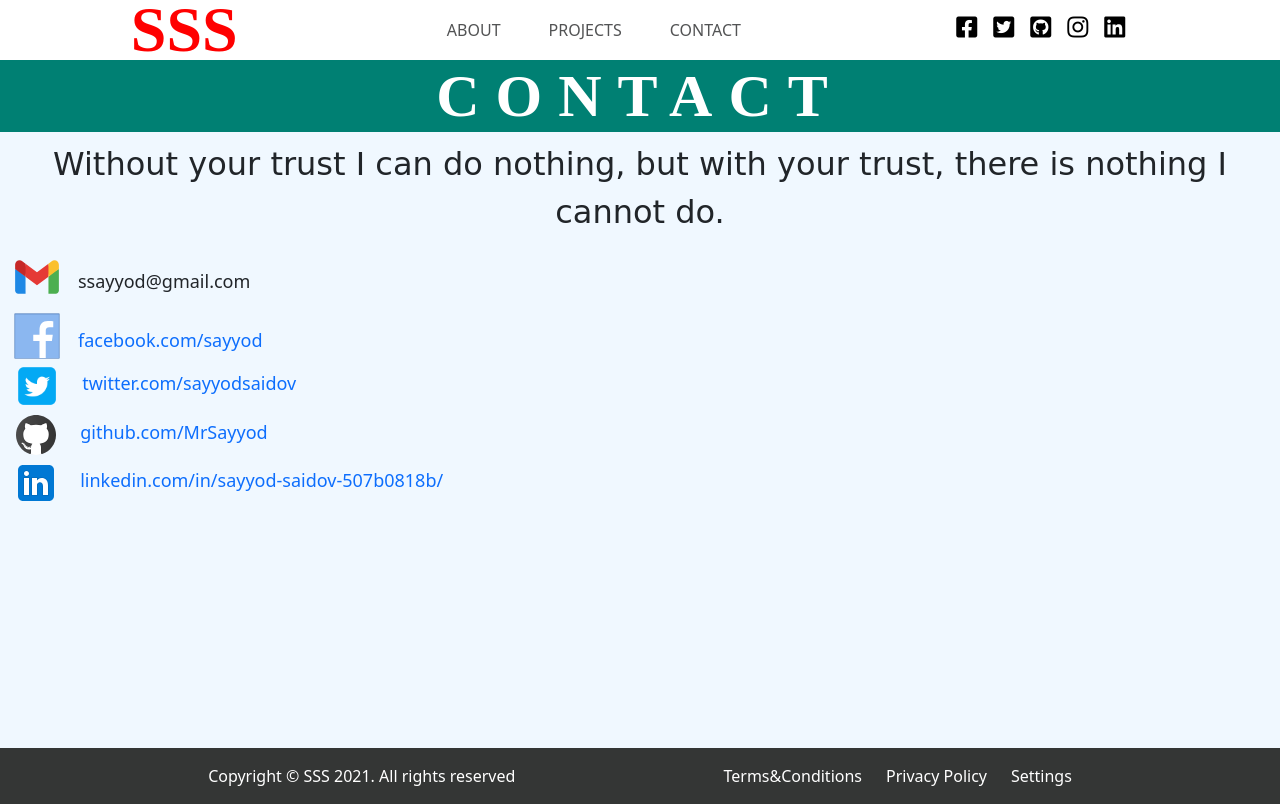
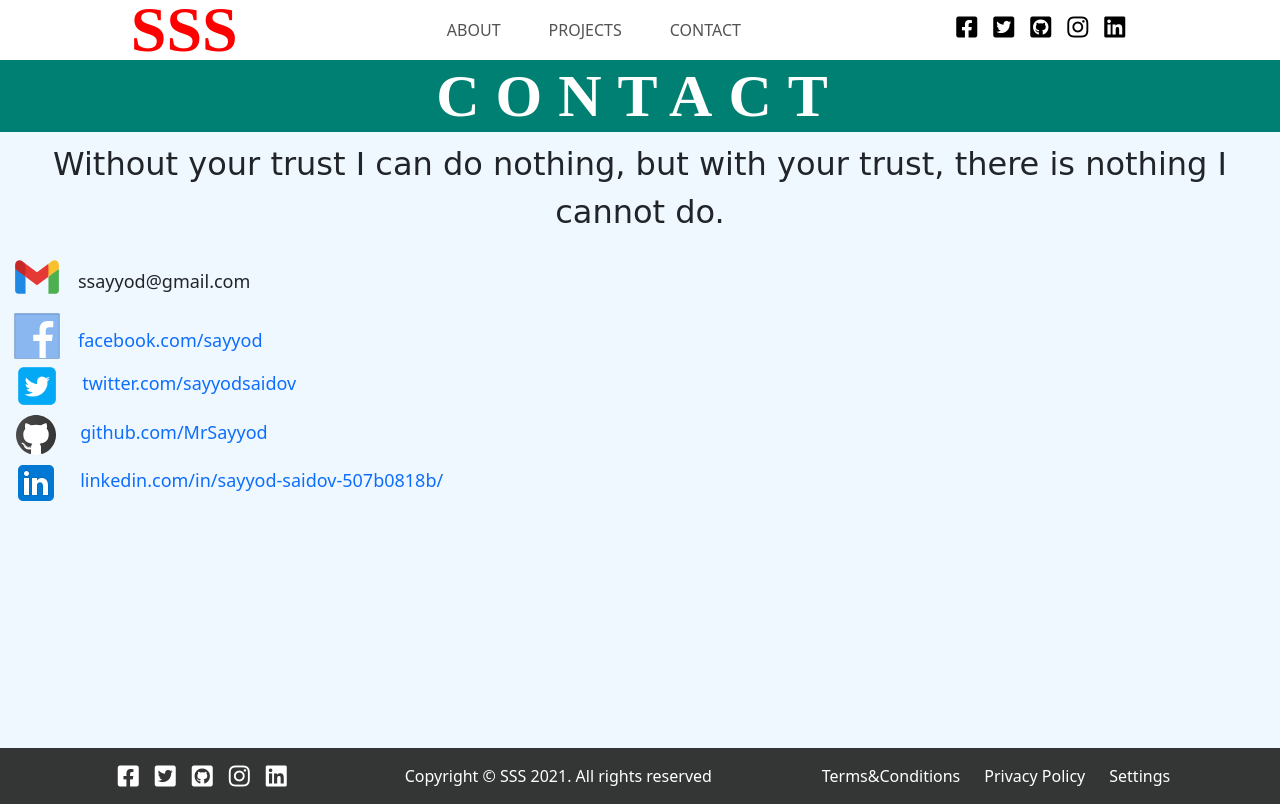
Before and after one commit to MrSayyod/Portfolio, a plain HTML site: page contact.html in a window 1280 px wide. Drawn offline with nearby package versions, Linux system fonts and the light colour scheme; a web font is replaced by a local one.

Commit message:
Add links into the footer

```diff
--- a/contact.css
+++ b/contact.css
@@ -126,3 +126,7 @@ main .container-fluid div a {
   font-size: large;
   margin-left: 1rem;
 }
+
+.left-footer ul li a i {
+  color: #fff
+}
--- a/contact.html
+++ b/contact.html
@@ -98,6 +98,35 @@
     </div>
   </main>
   <footer class="d-flex justify-content-evenly">
+    <div class="left-footer mt-3 p-0">
+      <ul class="list-unstyled d-flex m-0">
+        <li class="px-2">
+          <a href="https://www.facebook.com/sayyod">
+            <i class="fab fa-facebook-square"></i>
+          </a>
+        </li>
+        <li class="px-2">
+          <a href="https://twitter.com/sayyodsaidov">
+            <i class="fab fa-twitter-square"></i>
+          </a>
+        </li>
+        <li class="px-2">
+          <a href="https://github.com/MrSayyod">
+            <i class="fab fa-github-square"></i>
+          </a>
+        </li>
+        <li class="px-2">
+          <a href="https://www.instagram.com/sayyodsss/">
+            <i class="fab fa-instagram"></i>
+          </a>
+        </li>
+        <li class="px-2">
+          <a href="https://www.linkedin.com/in/sayyod-saidov-507b0818b/">
+            <i class="fab fa-linkedin"></i>
+          </a>
+        </li>
+      </ul>
+    </div>
     <div>
       <p class="mt-3">
         Copyright &copy; SSS 2021. All rights reserved
--- a/samples.css
+++ b/samples.css
@@ -125,6 +125,10 @@ h2 {
   box-shadow: 2px -2px 22px 0 #c00;
 }
 
+.left-footer ul li a i {
+  color: #fff
+}
+
 /* * {
   border: 1px solid red;
 } */
--- a/style.css
+++ b/style.css
@@ -149,3 +149,7 @@ h1 {
   font-weight: 900;
   font-size: 60px;
 }
+
+.left-footer ul li a i {
+  color: #fff
+}
```
Also changed, not shown: index.html (+29 -0 lines), samples.html (+29 -0 lines).
